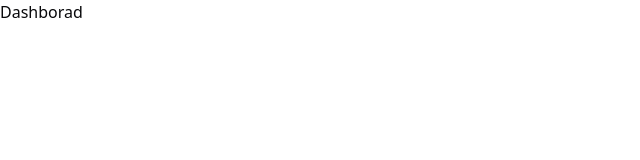
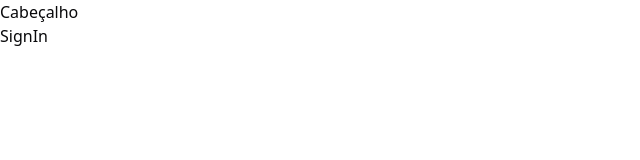
Before and after one commit to janderscarvalho/Pizza-Shop, a React (Vite) app: page / in a window 1280 px wide. Shown: the top 160 px of the page, without its empty margins (0-640 px from the left). Built offline with nearby package versions, Linux system fonts and the light colour scheme.

Commit message:
Integração com React Helmet SEO
Integração com React Helmet SEO

```diff
--- a/package.json
+++ b/package.json
@@ -18,6 +18,7 @@
     "match-sorter": "^6.3.4",
     "react": "^18.2.0",
     "react-dom": "^18.2.0",
+    "react-helmet-async": "^2.0.5",
     "react-router-dom": "^6.23.1",
     "sort-by": "^1.2.0",
     "tailwind-merge": "^2.3.0",
--- a/src/App.tsx
+++ b/src/App.tsx
@@ -1,8 +1,14 @@
 import './global.css'
 
+import { Helmet, HelmetProvider } from 'react-helmet-async'
 import { RouterProvider } from 'react-router-dom'
 
 import { router } from './routes'
 export function App() {
-  return <RouterProvider router={router} />
+  return (
+    <HelmetProvider>
+      <Helmet titleTemplate="%s  | pizza.shop" />
+      <RouterProvider router={router} />
+    </HelmetProvider>
+  )
 }
--- /dev/null
+++ b/src/Pages/_layouts/app.tsx
@@ -0,0 +1,13 @@
+import { Outlet } from 'react-router-dom'
+
+export function AppLayout() {
+  return (
+    <div>
+      <h1>Cabeçalho</h1>
+
+      <div>
+        <Outlet />
+      </div>
+    </div>
+  )
+}
--- /dev/null
+++ b/src/Pages/_layouts/auth.tsx
@@ -0,0 +1,13 @@
+import { Outlet } from 'react-router-dom'
+
+export function AuthLayout() {
+  return (
+    <div>
+      <h1>Cabeçalho</h1>
+
+      <div>
+        <Outlet />
+      </div>
+    </div>
+  )
+}
--- a/src/Pages/app/dashboard.tsx
+++ b/src/Pages/app/dashboard.tsx
@@ -1,3 +1,9 @@
+import { Helmet } from 'react-helmet-async'
 export function Dashboard() {
-  return <h1>Dashborad</h1>
+  return (
+    <>
+      <Helmet title="SignIn" />
+      <h1>SignIn</h1>
+    </>
+  )
 }
--- a/src/Pages/auth/sign-in.tsx
+++ b/src/Pages/auth/sign-in.tsx
@@ -1,3 +1,10 @@
+import { Helmet } from 'react-helmet-async'
+
 export function SignIn() {
-  return <h1>SignIn</h1>
+  return (
+    <>
+      <Helmet title="Login" />
+      <h1>SignIn</h1>
+    </>
+  )
 }
```
Also changed, not shown: src/routes.tsx (+13 -2 lines), 1 other file (tests, documents, lock files or other folders).
